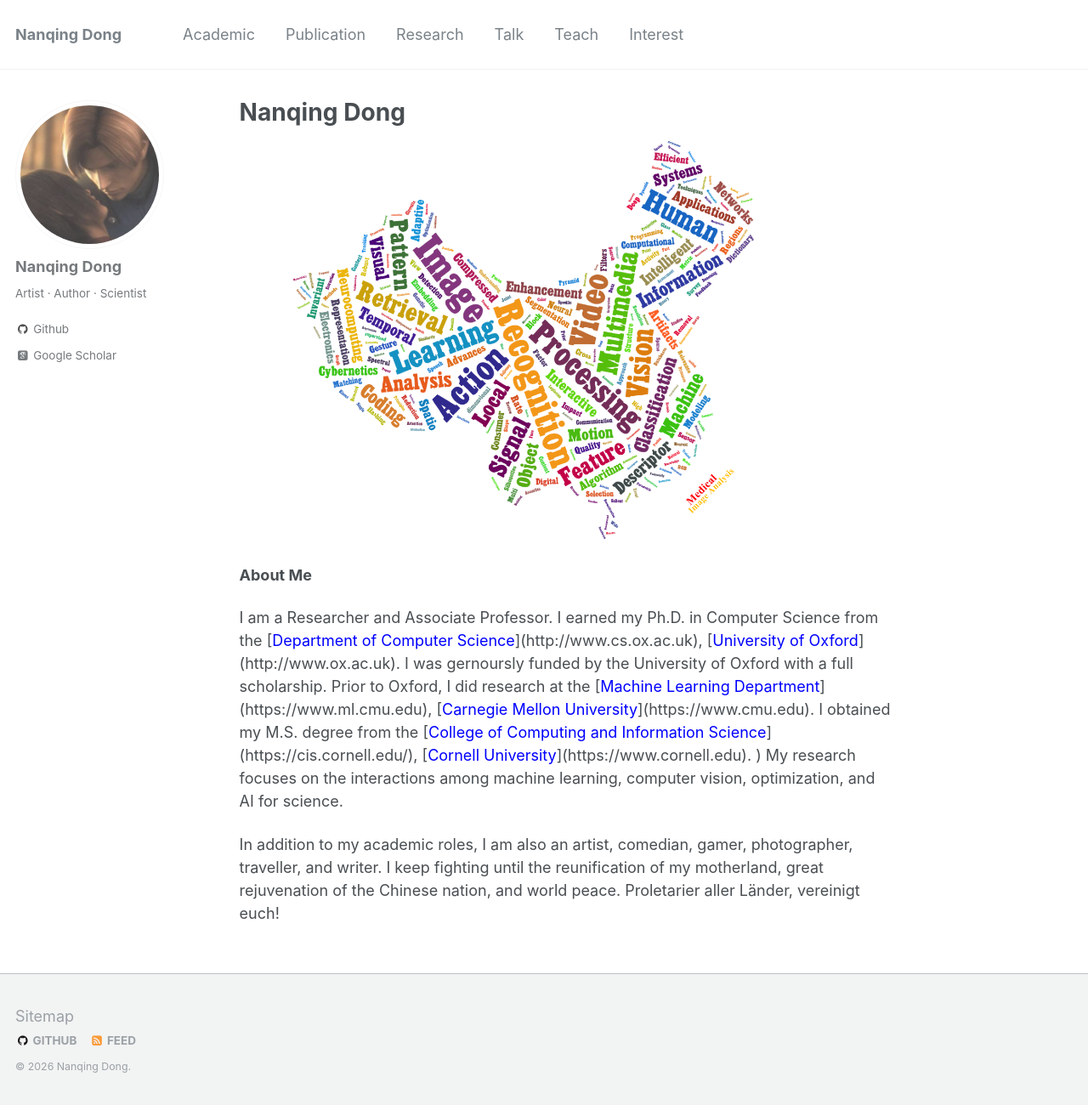
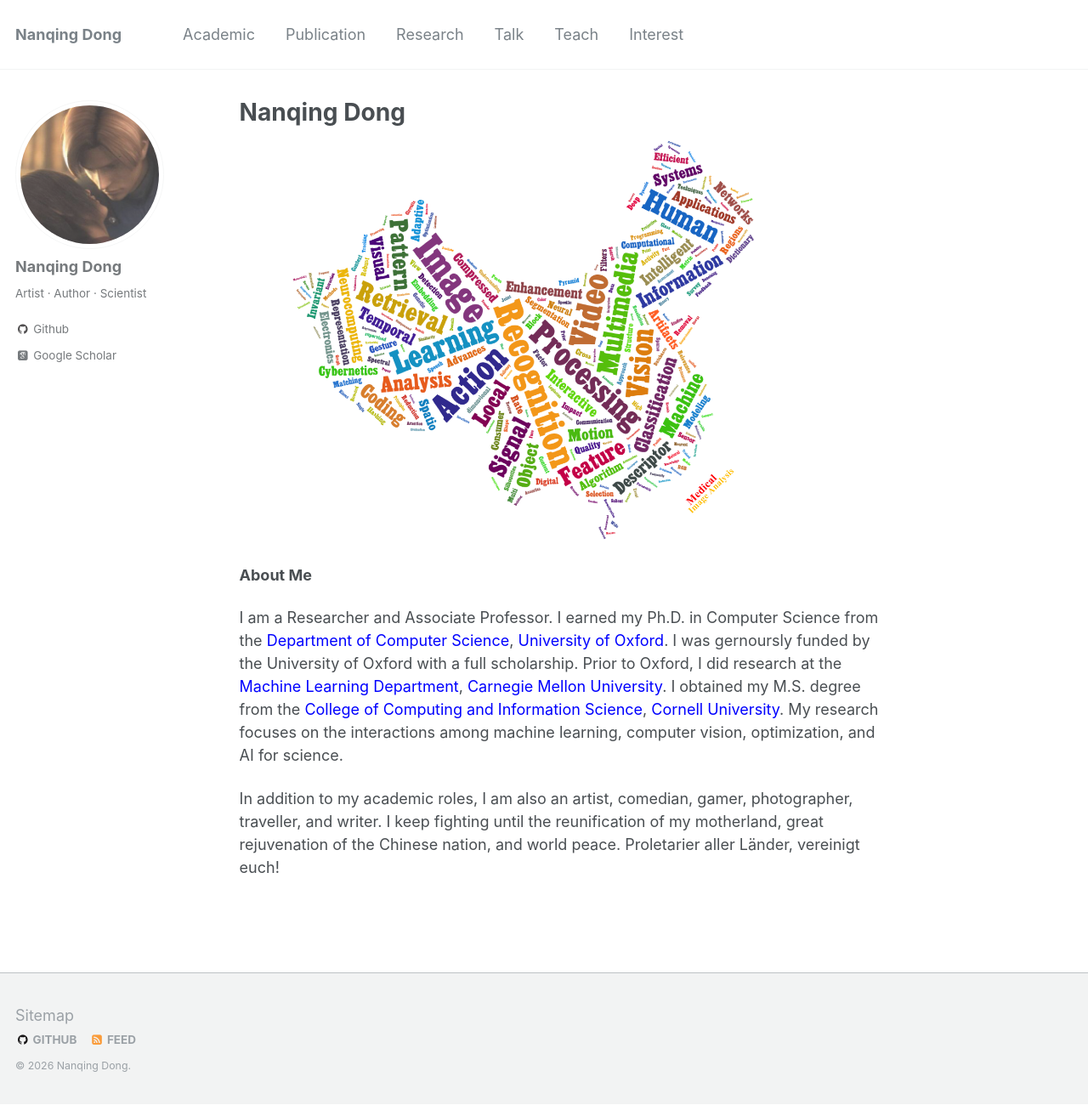
Before and after one commit to eveningdong/eveningdong.github.io, a Jekyll site: the page built from _pages/about.md, in a window 1280 px wide and 1300 px high. Shown: the whole window at 85% size. Built offline with Jekyll 4.4.1, drawn with Linux system fonts in a browser that asks for light colours; some web fonts are replaced; some of the changed lines change nothing that is shown.

Commit message:
Update about.md

```diff
--- a/_pages/about.md
+++ b/_pages/about.md
@@ -12,7 +12,7 @@
 
 **About Me**
 
-I am a Researcher and Associate Professor. I earned my Ph.D. in Computer Science from the [<span style="color:blue">Department of Computer Science</span>]&#40;http://www.cs.ox.ac.uk&#41;, [<span style="color:blue">University of Oxford</span>]&#40;http://www.ox.ac.uk&#41;. I was gernoursly funded by the University of Oxford with a full scholarship. Prior to Oxford, I did research at the [<span style="color:blue">Machine Learning Department</span>]&#40;https://www.ml.cmu.edu&#41;, [<span style="color:blue">Carnegie Mellon University</span>]&#40;https://www.cmu.edu&#41;. I obtained my M.S. degree from the [<span style="color:blue">College of Computing and Information Science</span>]&#40;https://cis.cornell.edu/&#41;, [<span style="color:blue">Cornell University</span>]&#40;https://www.cornell.edu&#41;. )
+I am a Researcher and Associate Professor. I earned my Ph.D. in Computer Science from the [<span style="color:blue">Department of Computer Science</span>](http://www.cs.ox.ac.uk), [<span style="color:blue">University of Oxford</span>](http://www.ox.ac.uk). I was gernoursly funded by the University of Oxford with a full scholarship. Prior to Oxford, I did research at the [<span style="color:blue">Machine Learning Department</span>](https://www.ml.cmu.edu), [<span style="color:blue">Carnegie Mellon University</span>](https://www.cmu.edu). I obtained my M.S. degree from the [<span style="color:blue">College of Computing and Information Science</span>](https://cis.cornell.edu/), [<span style="color:blue">Cornell University</span>](https://www.cornell.edu).
 My research focuses on the interactions among machine learning, computer vision, optimization, and AI for science.
 
 In addition to my academic roles, I am also an artist, comedian, gamer, photographer, traveller, and writer. I keep fighting until the reunification of my motherland, great rejuvenation of the Chinese nation, and world peace. Proletarier aller Länder, vereinigt euch!
```
